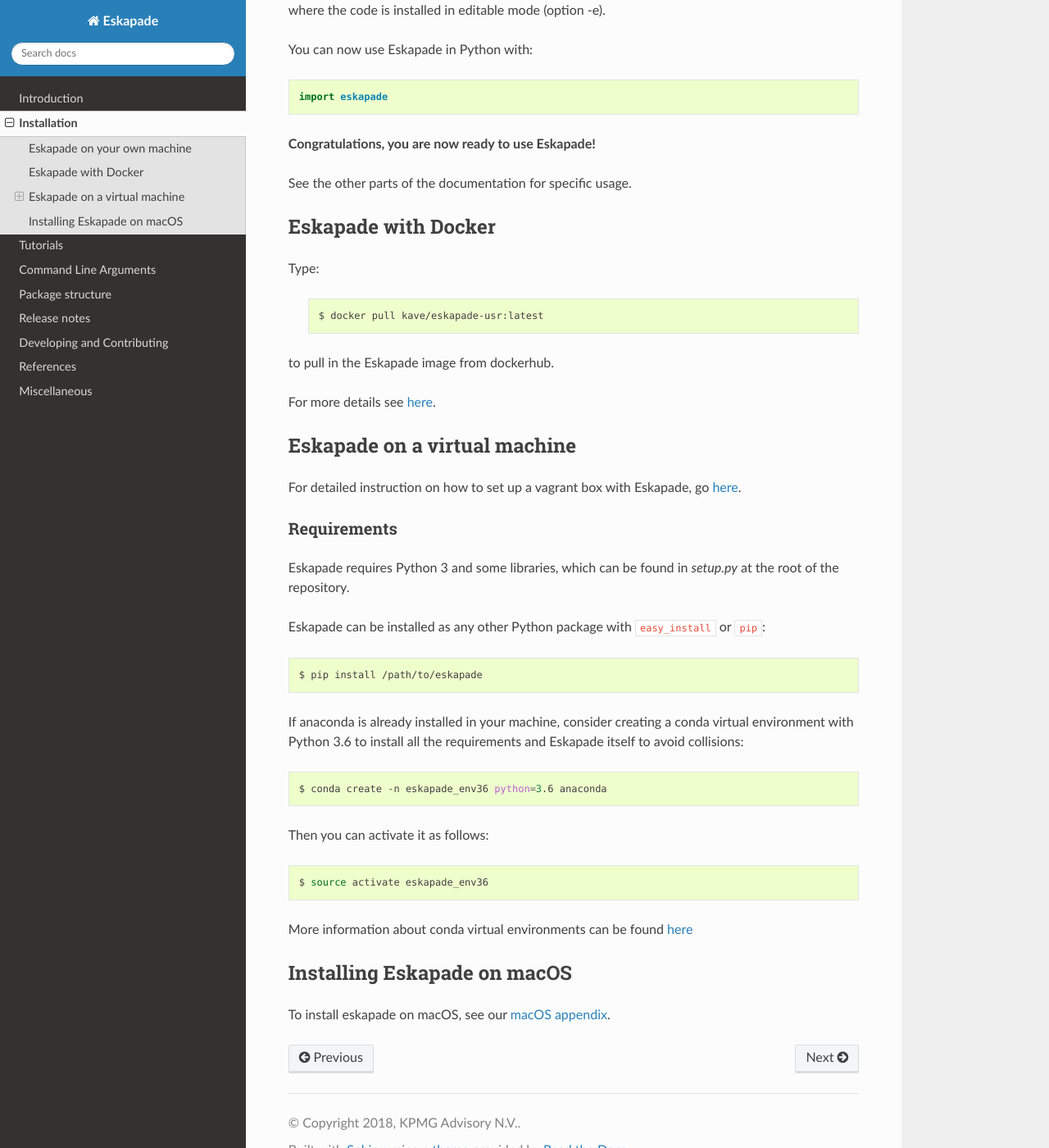
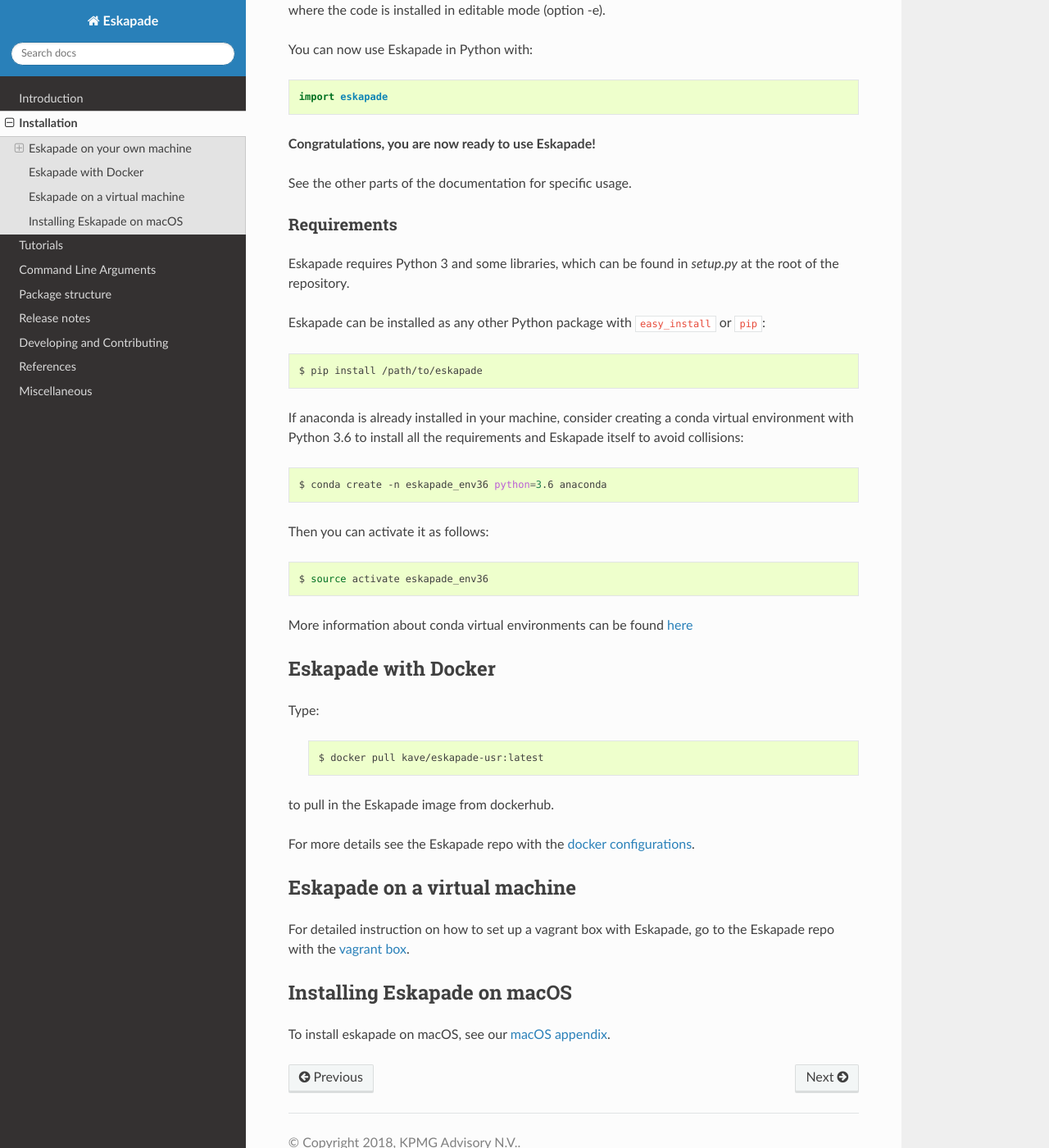
Before and after one commit to KaveIO/Eskapade, a Sphinx documentation site: the page built from docs/source/installation.rst, in a window 1280 px wide and 1400 px high, scrolled down 774 px. Shown: the whole window at 82% size. Built offline with Sphinx 7.4.7 and the Read the Docs theme 2.0.0, drawn with Linux system fonts in a browser that asks for light colours; pages that are not in the unit, such as notebooks, are missing from menus; the version number could not be read and is left out; some of the changed lines change nothing that is shown.

Commit message:
rename multiple links named here.

```diff
--- a/docs/source/installation.rst
+++ b/docs/source/installation.rst
@@ -44,26 +44,6 @@
 See the other parts of the documentation for specific usage.
 
 
-Eskapade with Docker
---------------------
-
-Type:
-
-  .. code-block:: bash
-
-    $ docker pull kave/eskapade-usr:latest
-
-to pull in the Eskapade image from dockerhub.
-
-For more details see `here <https://github.com/KaveIO/Eskapade-Environment/>`_.
-
-
-Eskapade on a virtual machine
------------------------------
-
-For detailed instruction on how to set up a vagrant box with Eskapade, go `here <https://github.com/KaveIO/Eskapade-Environment/>`_.
-
-
 Requirements
 ____________
 
@@ -92,6 +72,28 @@
 `here <https://conda.io/docs/user-guide/tasks/manage-environments.html>`_
 
 
+
+Eskapade with Docker
+--------------------
+
+Type:
+
+  .. code-block:: bash
+
+    $ docker pull kave/eskapade-usr:latest
+
+to pull in the Eskapade image from dockerhub.
+
+For more details see the Eskapade repo with the `docker configurations <https://github.com/KaveIO/Eskapade-Environment/>`_.
+
+
+Eskapade on a virtual machine
+-----------------------------
+
+For detailed instruction on how to set up a vagrant box with Eskapade, go to the Eskapade repo with the `vagrant box <https://github.com/KaveIO/Eskapade-Environment/>`_.
+
+
+
 Installing Eskapade on macOS
 ----------------------------
 
```
